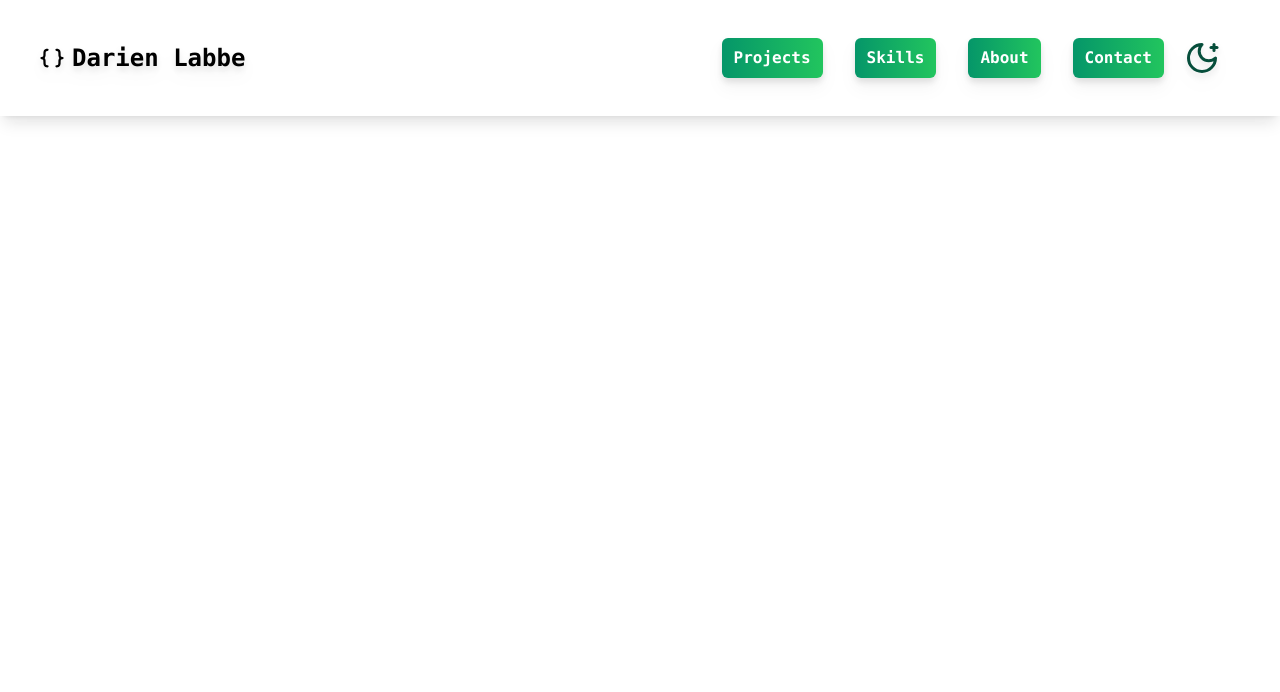
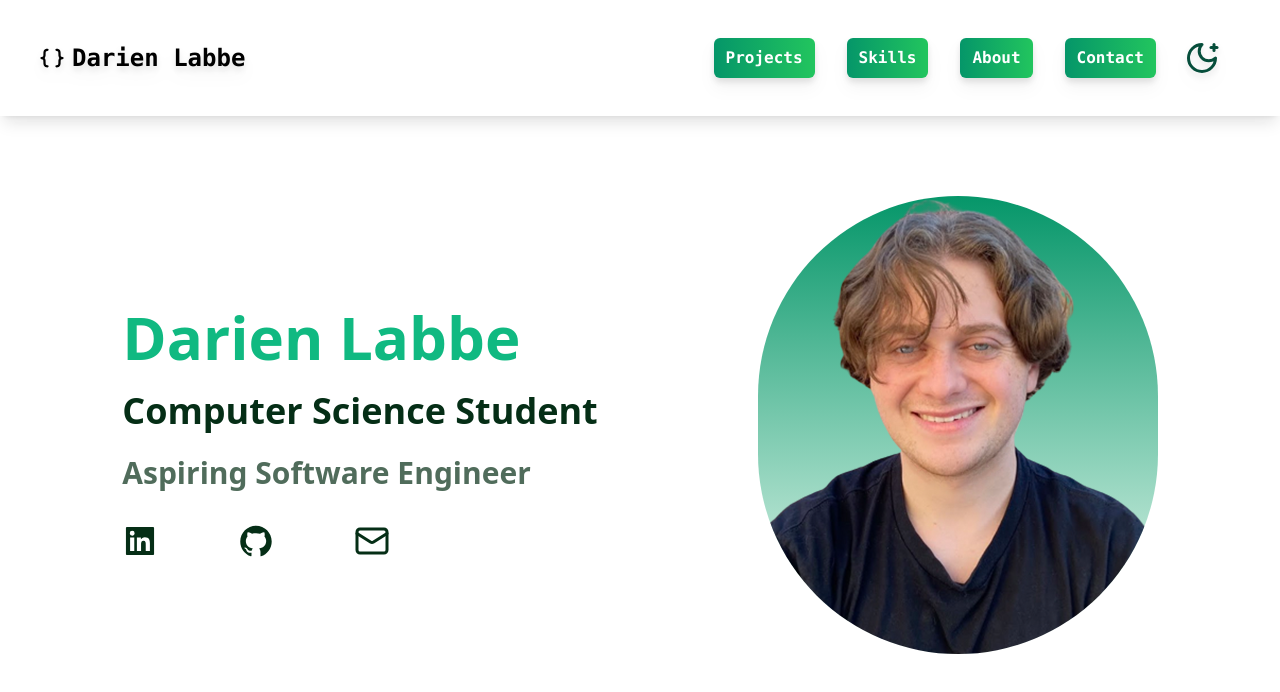
Before and after one commit to darienlabbe/darienlabbe.github.io, a React (Create React App) app: page / in a window 1280 px wide. Shown: the top 692 px of the page. Built offline with nearby package versions, Linux system fonts and the light colour scheme.

Commit message:
Added landing page

```diff
--- a/src/App.js
+++ b/src/App.js
@@ -1,5 +1,6 @@
 import React from 'react';
-import { LuMoonStar } from "react-icons/lu";
+import { AiFillGithub, AiFillLinkedin } from 'react-icons/ai';
+import { LuMail, LuMoonStar } from "react-icons/lu";
 import { PiBracketsCurlyBold } from "react-icons/pi";
 
 function App() {
@@ -17,13 +18,25 @@ function App() {
               <li className='bg-gradient-to-r from-emerald-600 to-green-500 px-3 text-white font-semibold py-2 rounded-md ml-8 cursor-pointer'>Skills</li>
               <li className='bg-gradient-to-r from-emerald-600 to-green-500 px-3 text-white font-semibold py-2 rounded-md ml-8 cursor-pointer'>About</li>
               <li className='bg-gradient-to-r from-emerald-600 to-green-500 px-3 text-white font-semibold py-2 rounded-md ml-8 cursor-pointer'>Contact</li>
-              <li className='px-5 py-2'><LuMoonStar className='cursor-pointer text-4xl text-emerald-900'/></li>
+              <li className='px-5 py-2'><LuMoonStar className='cursor-pointer text-4xl text-emerald-900 ml-2'/></li>
             </ul>
           </nav>
-          <div>
-
+        </section>
+      </div>
+      <div className='font-sans py-20 flex justify-center items-center'>
+        <div className='mr-40'>
+          <h1 className='text-6xl mt-6 font-bold text-emerald-500'>Darien Labbe</h1>
+          <h2 className='text-4xl mt-6 font-semibold text-green-950'>Computer Science Student</h2>
+          <h2 className='text-3xl my-6 font-semibold text-green-950 text-opacity-70'>Aspiring Software Engineer</h2>
+          <div className='flex py-2 justify-start text-green-950'>
+            <AiFillLinkedin className='text-4xl mr-20 cursor-pointer'/>
+            <AiFillGithub className='text-4xl mr-20 cursor-pointer'/>
+            <LuMail className='text-4xl mr-20 cursor-pointer'/>
           </div>
-        </section>
+        </div>
+        <div className='relative bg-gradient-to-b from-emerald-600 to-green-50 rounded-full w-auto h-auto'>
+          <img src='perfil.png' className='rounded-full w-auto h-auto' alt='profile of me'/>
+        </div>
       </div>
     </div>
   );
```
